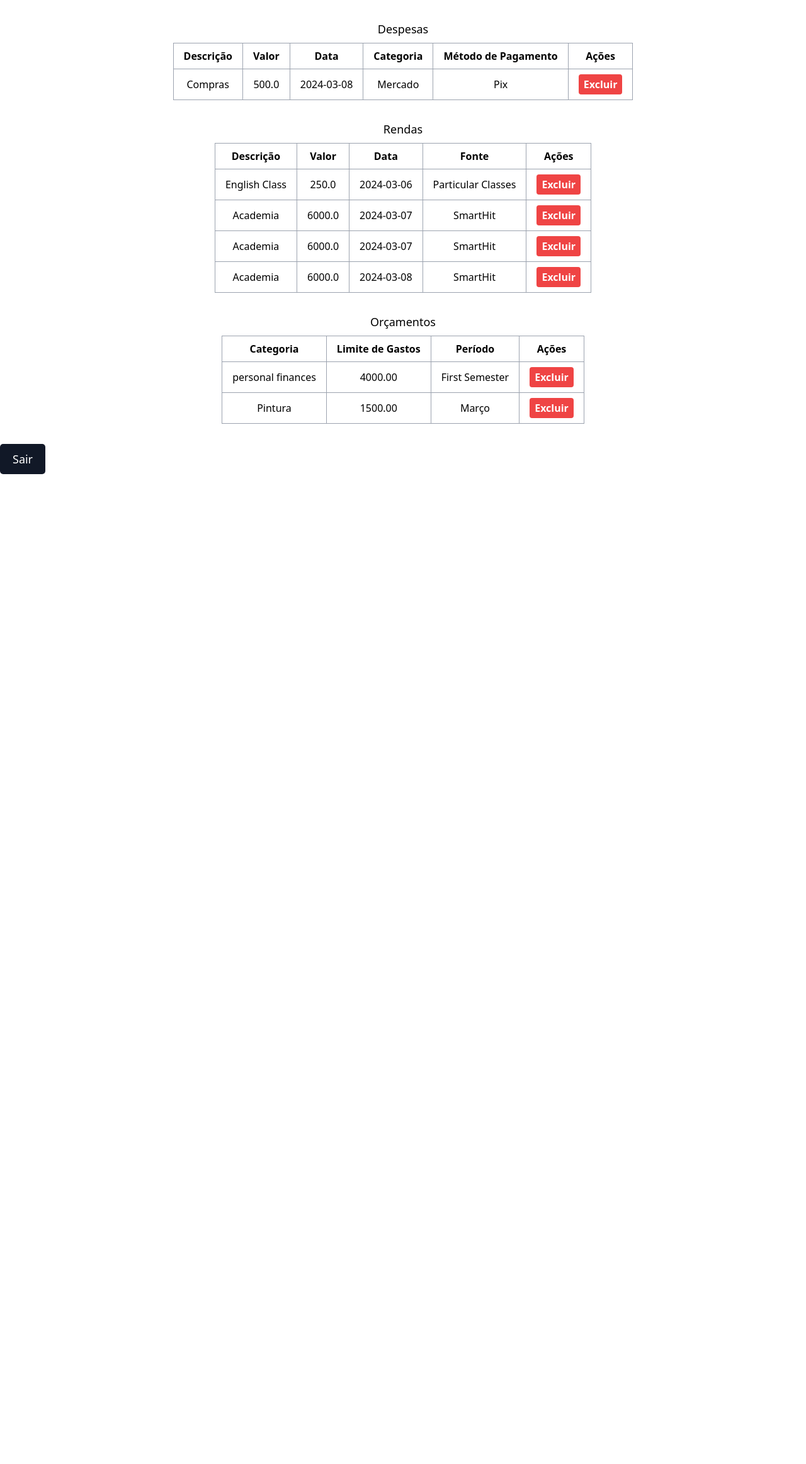
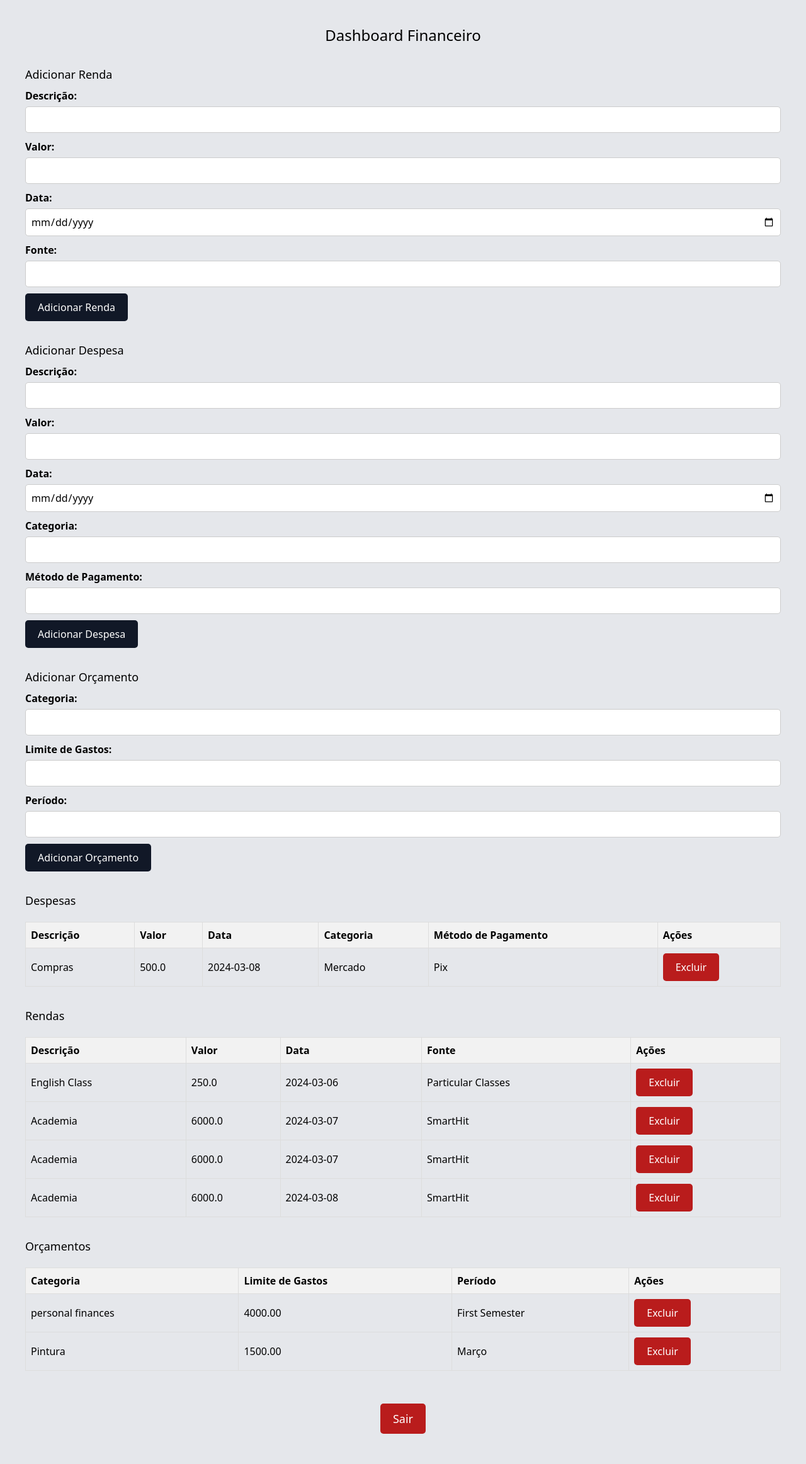
Before and after one commit to mateus-schiavi/FinDash, a Flask app: page / in a window 1280 px wide. Shown: the whole page at 63% size. Before the commit the page ends 753 px from the top, so only its background shows below. Run offline with Flask 3, Linux system fonts and the light colour scheme; the visitor is signed in with stand-in values (Sample User, id 1); data comes from the database, SQL or seed files in the repository; parts of the project's set-up code (start-up, migrations or seed data) failed here and were passed over; some libraries are stand-ins or nearby versions.

Commit message:
fixed index.html

```diff
--- a/templates/index.html
+++ b/templates/index.html
@@ -42,33 +42,115 @@
         .btn-delete:hover {
             background-color: #7f1d1d;
         }
+
+        .btn-logout {
+            background-color: #b91c1c;
+        }
+
+        .btn-logout:hover {
+            background-color: #111827;
+        }
+
+        table {
+            width: 100%;
+            border-collapse: collapse;
+            margin-top: 20px;
+        }
+
+        th,
+        td {
+            border: 1px solid #ddd;
+            padding: 8px;
+            text-align: left;
+        }
+
+        th {
+            background-color: #f2f2f2;
+            font-weight: bold;
+        }
+
+        .logout-container {
+            display: flex;
+            justify-content: center;
+            margin-top: 20px;
+        }
     </style>
-        <!--Exibição das despesas-->
-        <div class="mt-8 text-center">
+</head>
+
+<body class="bg-gray-200 p-10">
+    <h1 class="text-2xl mb-4 text-center">Dashboard Financeiro </h1>
+
+    <div id="graph" class="mt-8">
+        {{ graph_html | safe }}
+    </div>
+
+    <!-- Formulário para adicionar renda -->
+    <form action="{{ url_for('add_income') }}" method="post" class="mt-8">
+        <h2 class="text-lg mb-2">Adicionar Renda</h2>
+        <label for="income_description" class="form-label">Descrição:</label>
+        <input type="text" id="income_description" name="description" required class="form-input">
+        <label for="income_amount" class="form-label">Valor:</label>
+        <input type="text" id="income_amount" name="value" required class="form-input">
+        <label for="income_date" class="form-label">Data:</label>
+        <input type="date" id="income_date" name="date" required class="form-input">
+        <label for="income_source" class="form-label">Fonte:</label>
+        <input type="text" id="income_source" name="source" required class="form-input">
+        <button type="submit" class="btn">Adicionar Renda</button>
+    </form>
+
+    <!-- Formulário para adicionar despesa -->
+    <form action="{{ url_for('add_expense') }}" method="post" class="mt-8">
+        <h2 class="text-lg mb-2">Adicionar Despesa</h2>
+        <label for="expense_description" class="form-label">Descrição:</label>
+        <input type="text" id="expense_description" name="description" required class="form-input">
+        <label for="expense_amount" class="form-label">Valor:</label>
+        <input type="text" id="expense_amount" name="value" required class="form-input">
+        <label for="expense_date" class="form-label">Data:</label>
+        <input type="date" id="expense_date" name="date" required class="form-input">
+        <label for="expense_category" class="form-label">Categoria:</label>
+        <input type="text" id="expense_category" name="category" required class="form-input">
+        <label for="expense_payment_method" class="form-label">Método de Pagamento:</label>
+        <input type="text" id="expense_payment_method" name="payment_method" required class="form-input">
+        <button type="submit" class="btn">Adicionar Despesa</button>
+    </form>
+
+    <!-- Formulário para adicionar orçamento -->
+    <form action="{{ url_for('add_budget') }}" method="post" class="mt-8">
+        <h2 class="text-lg mb-2">Adicionar Orçamento</h2>
+        <label for="budget_category" class="form-label">Categoria:</label>
+        <input type="text" id="budget_category" name="category" required class="form-input">
+        <label for="budget_spending_limit" class="form-label">Limite de Gastos:</label>
+        <input type="text" id="budget_spending_limit" name="spending_limit" required class="form-input">
+        <label for="budget_period" class="form-label">Período:</label>
+        <input type="text" id="budget_period" name="period" required class="form-input">
+        <button type="submit" class="btn">Adicionar Orçamento</button>
+    </form>
+
+    <!-- Exibição das despesas -->
+    <div class="mt-8">
         <h2 class="text-lg mb-2">Despesas</h2>
-            <table class="mx-auto border-collapse border border-gray-400">
+        <table>
             <thead>
                 <tr>
-                        <th class="border border-gray-400 px-4 py-2">Descrição</th>
-                        <th class="border border-gray-400 px-4 py-2">Valor</th>
-                        <th class="border border-gray-400 px-4 py-2">Data</th>
-                        <th class="border border-gray-400 px-4 py-2">Categoria</th>
-                        <th class="border border-gray-400 px-4 py-2">Método de Pagamento</th>
-                        <th class="border border-gray-400 px-4 py-2">Ações</th>
+                    <th>Descrição</th>
+                    <th>Valor</th>
+                    <th>Data</th>
+                    <th>Categoria</th>
+                    <th>Método de Pagamento</th>
+                    <th>Ações</th>
                 </tr>
             </thead>
             <tbody>
                 {% for expense in expenses %}
                 <tr>
-                        <td class="border border-gray-400 px-4 py-2">{{ expense.description }}</td>
-                        <td class="border border-gray-400 px-4 py-2">{{ expense.value }}</td>
-                        <td class="border border-gray-400 px-4 py-2">{{ expense.date }}</td>
-                        <td class="border border-gray-400 px-4 py-2">{{ expense.category }}</td>
-                        <td class="border border-gray-400 px-4 py-2">{{ expense.payment_method }}</td>
-                        <td class="border border-gray-400 px-4 py-2">
+                    <td>{{ expense.description }}</td>
+                    <td>{{ expense.value }}</td>
+                    <td>{{ expense.date }}</td>
+                    <td>{{ expense.category }}</td>
+                    <td>{{ expense.payment_method }}</td>
+                    <td>
                         <form action="{{ url_for('delete_expense', expense_id=expense.expense_id) }}" method="post">
-                                <button type="submit"
-                                    class="bg-red-500 hover:bg-red-700 text-white font-bold py-1 px-2 rounded">Excluir</button>
+                            <button type="submit" class="btn btn-delete">Excluir</button>
                         </form>
                     </td>
                 </tr>
@@ -78,29 +160,28 @@
     </div>
 
     <!-- Exibição das rendas -->
-        <div class="mt-8 text-center">
+    <div class="mt-8">
         <h2 class="text-lg mb-2">Rendas</h2>
-            <table class="mx-auto border-collapse border border-gray-400">
+        <table>
             <thead>
                 <tr>
-                        <th class="border border-gray-400 px-4 py-2">Descrição</th>
-                        <th class="border border-gray-400 px-4 py-2">Valor</th>
-                        <th class="border border-gray-400 px-4 py-2">Data</th>
-                        <th class="border border-gray-400 px-4 py-2">Fonte</th>
-                        <th class="border border-gray-400 px-4 py-2">Ações</th>
+                    <th>Descrição</th>
+                    <th>Valor</th>
+                    <th>Data</th>
+                    <th>Fonte</th>
+                    <th>Ações</th>
                 </tr>
             </thead>
             <tbody>
                 {% for income in incomes %}
                 <tr>
-                        <td class="border border-gray-400 px-4 py-2">{{ income.description }}</td>
-                        <td class="border border-gray-400 px-4 py-2">{{ income.value }}</td>
-                        <td class="border border-gray-400 px-4 py-2">{{ income.date }}</td>
-                        <td class="border border-gray-400 px-4 py-2">{{ income.source }}</td>
-                        <td class="border border-gray-400 px-4 py-2">
+                    <td>{{ income.description }}</td>
+                    <td>{{ income.value }}</td>
+                    <td>{{ income.date }}</td>
+                    <td>{{ income.source }}</td>
+                    <td>
                         <form action="{{ url_for('delete_income', income_id=income.income_id) }}" method="post">
-                                <button type="submit"
-                                    class="bg-red-500 hover:bg-red-700 text-white font-bold py-1 px-2 rounded">Excluir</button>
+                            <button type="submit" class="btn btn-delete">Excluir</button>
                         </form>
                     </td>
                 </tr>
@@ -110,27 +191,26 @@
     </div>
 
     <!-- Exibição dos orçamentos -->
-        <div class="mt-8 text-center">
+    <div class="mt-8">
         <h2 class="text-lg mb-2">Orçamentos</h2>
-            <table class="mx-auto border-collapse border border-gray-400">
+        <table>
             <thead>
                 <tr>
-                        <th class="border border-gray-400 px-4 py-2">Categoria</th>
-                        <th class="border border-gray-400 px-4 py-2">Limite de Gastos</th>
-                        <th class="border border-gray-400 px-4 py-2">Período</th>
-                        <th class="border border-gray-400 px-4 py-2">Ações</th>
+                    <th>Categoria</th>
+                    <th>Limite de Gastos</th>
+                    <th>Período</th>
+                    <th>Ações</th>
                 </tr>
             </thead>
             <tbody>
                 {% for budget in budgets %}
                 <tr>
-                        <td class="border border-gray-400 px-4 py-2">{{ budget.category }}</td>
-                        <td class="border border-gray-400 px-4 py-2">{{ budget.spending_limit }}</td>
-                        <td class="border border-gray-400 px-4 py-2">{{ budget.period }}</td>
-                        <td class="border border-gray-400 px-4 py-2">
+                    <td>{{ budget.category }}</td>
+                    <td>{{ budget.spending_limit }}</td>
+                    <td>{{ budget.period }}</td>
+                    <td>
                         <form action="{{ url_for('delete_budget', budget_id=budget.budget_id) }}" method="post">
-                                <button type="submit"
-                                    class="bg-red-500 hover:bg-red-700 text-white font-bold py-1 px-2 rounded">Excluir</button>
+                            <button type="submit" class="btn btn-delete">Excluir</button>
                         </form>
                     </td>
                 </tr>
```
Lines whose indentation alone changed are shown as unchanged.
